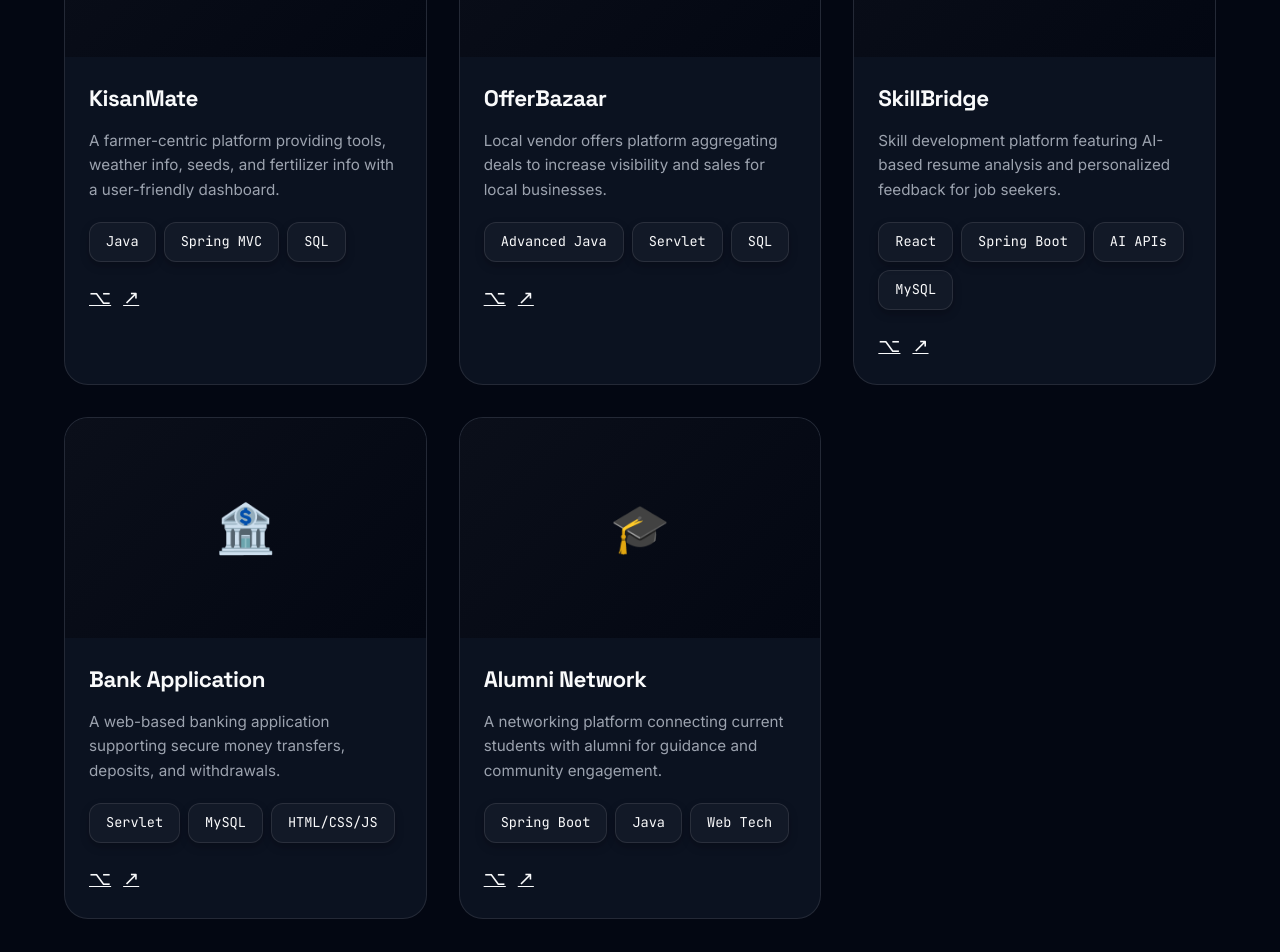
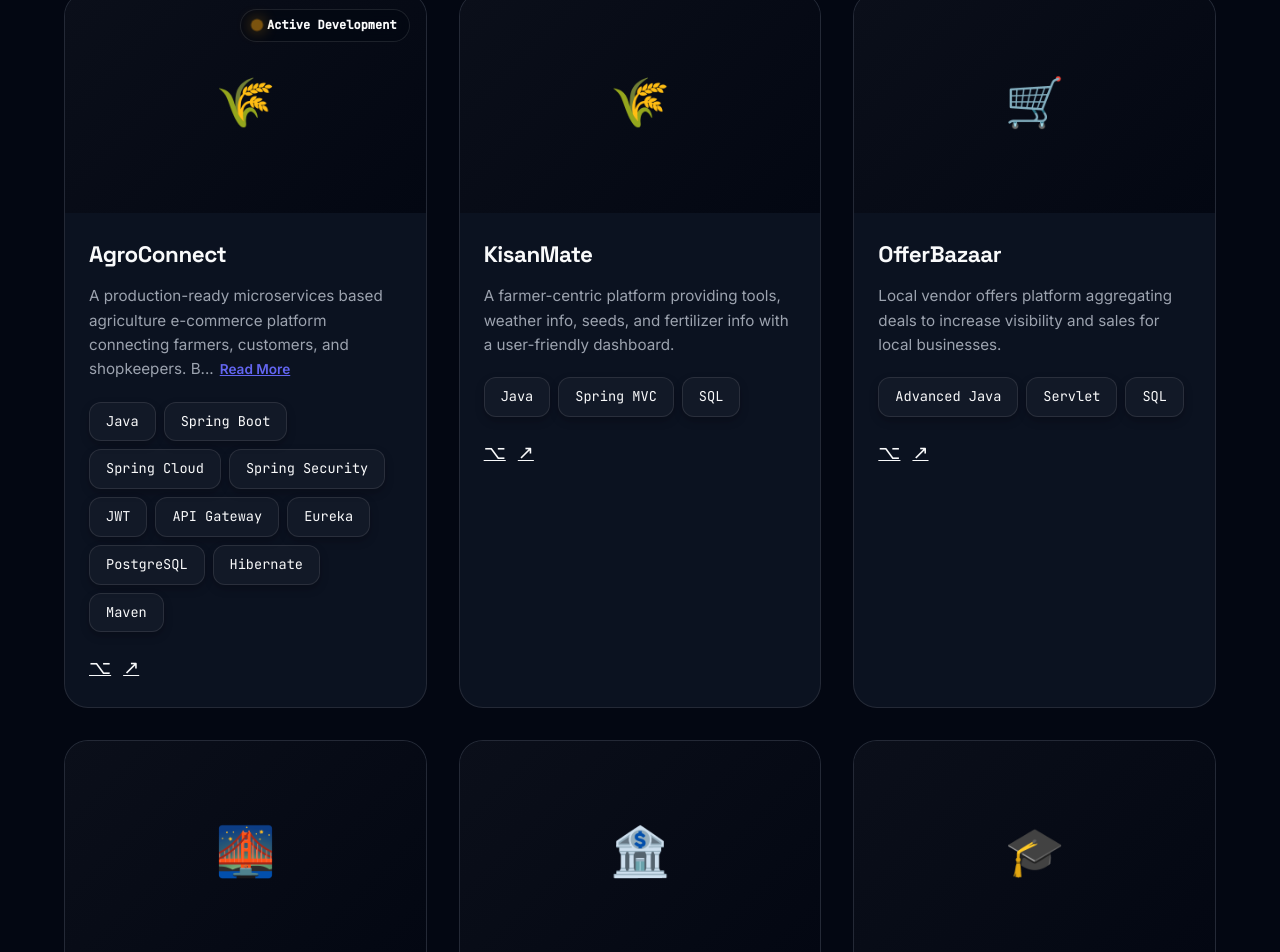
Before and after one commit to Aakash162005/My-Portfolio, a React (Vite) app in the folder my-portfolio/: page / in a window 1280 px wide. Shown: the part 2608-3560 px from the top of the page. Built offline with nearby package versions, Linux system fonts and the light colour scheme.

Commit message:
add the current working project with update skills and tools

```diff
--- a/my-portfolio/public/fullstack_portfolio_website.html
+++ b/my-portfolio/public/fullstack_portfolio_website.html
@@ -486,6 +486,25 @@
       position: relative;
     }
 
+    .project-status-badge {
+      position: absolute;
+      top: 16px;
+      right: 16px;
+      display: inline-flex;
+      align-items: center;
+      gap: 6px;
+      background: rgba(3, 7, 18, 0.6);
+      backdrop-filter: blur(8px);
+      border: 1px solid rgba(255, 255, 255, 0.1);
+      padding: 6px 12px;
+      border-radius: 100px;
+      font-size: 0.75rem;
+      font-family: var(--font-mono);
+      font-weight: 600;
+      color: var(--text-main);
+      z-index: 10;
+    }
+
     .project-info {
       padding: 24px;
     }
@@ -787,7 +806,7 @@
           <p class="hero-desc" style="max-width: 100%; text-align: left;">
             I am a 3rd-year Computer Engineering student at R C Patel Institute of Technology, passionate about building
             intelligent applications and solving real-world problems. With a solid foundation in Java, Spring Boot, and
-            database systems, I'm currently expanding my horizons into React, Docker, and AI integration.
+            database systems, I'm currently expanding my horizons into React, Docker, Kafka, and AI integration.
           </p>
           <p class="hero-desc" style="max-width: 100%; margin-top: 20px; text-align: left;">
             My journey in software development is driven by a curiosity to understand how complex systems work and a
@@ -825,8 +844,15 @@
             <span class="tech-tag">Python</span>
             <span class="tech-tag">C</span>
             <span class="tech-tag">Spring Boot</span>
+            <span class="tech-tag">Spring Cloud</span>
+            <span class="tech-tag">Spring Security</span>
+            <span class="tech-tag">JWT</span>
+            <span class="tech-tag">API Gateway</span>
+            <span class="tech-tag">Eureka</span>
             <span class="tech-tag">Hibernate</span>
+            <span class="tech-tag">Maven</span>
             <span class="tech-tag">MySQL</span>
+            <span class="tech-tag">PostgreSQL</span>
             <span class="tech-tag">MongoDB</span>
           </div>
         </div>
@@ -834,12 +860,10 @@
           <div class="tech-icon">☁</div>
           <h3 class="heading" style="margin-bottom:16px;">DevOps & Cloud</h3>
           <div class="tech-list">
-            <span class="tech-tag">Docker</span>
-            <span class="tech-tag">Kubernetes</span>
-            <span class="tech-tag">AWS</span>
+            <span class="tech-tag">Docker (Basic)</span>
+            <span class="tech-tag">Kafka (Basic)</span>
             <span class="tech-tag">CI/CD</span>
             <span class="tech-tag">Linux</span>
-            <span class="tech-tag">Nginx</span>
           </div>
         </div>
       </div>
@@ -856,6 +880,36 @@
       <div class="projects-grid">
         <!-- Project 1 -->
         <div class="project-card reveal">
+          <div class="project-image-placeholder">
+            🌾
+            <div class="project-status-badge">
+              <span class="badge-dot" style="background-color: #f59e0b; box-shadow: 0 0 10px #f59e0b;"></span>
+              Active Development
+            </div>
+          </div>
+          <div class="project-info">
+            <h3 class="project-title">AgroConnect</h3>
+            <p class="project-desc">A production-ready microservices based agriculture e-commerce platform connecting farmers, customers, and shopkeepers. Built using Spring Boot Microservices with JWT Authentication, API Gateway, Eureka Service Discovery, PostgreSQL, and Role-Based Access Control. The project is currently under active development with upcoming features including Cart, Payment Gateway, Notifications, and a React frontend.</p>
+            <div class="project-tags">
+              <span class="tech-tag">Java</span>
+              <span class="tech-tag">Spring Boot</span>
+              <span class="tech-tag">Spring Cloud</span>
+              <span class="tech-tag">Spring Security</span>
+              <span class="tech-tag">JWT</span>
+              <span class="tech-tag">API Gateway</span>
+              <span class="tech-tag">Eureka</span>
+              <span class="tech-tag">PostgreSQL</span>
+              <span class="tech-tag">Hibernate</span>
+              <span class="tech-tag">Maven</span>
+            </div>
+            <div class="project-links">
+              <a href="https://github.com/Aakash162005/Agro-Connect" target="_blank" class="project-link">⌥</a>
+              <a href="#" class="project-link">↗</a>
+            </div>
+          </div>
+        </div>
+        <!-- Project 2 -->
+        <div class="project-card reveal" style="animation-delay: 0.2s;">
           <div class="project-image-placeholder">🌾</div>
           <div class="project-info">
             <h3 class="project-title">KisanMate</h3>
@@ -872,8 +926,8 @@
             </div>
           </div>
         </div>
-        <!-- Project 2 -->
-        <div class="project-card reveal" style="animation-delay: 0.2s;">
+        <!-- Project 3 -->
+        <div class="project-card reveal" style="animation-delay: 0.4s;">
           <div class="project-image-placeholder">🛒</div>
           <div class="project-info">
             <h3 class="project-title">OfferBazaar</h3>
@@ -890,8 +944,8 @@
             </div>
           </div>
         </div>
-        <!-- Project 3 -->
-        <div class="project-card reveal" style="animation-delay: 0.4s;">
+        <!-- Project 4 -->
+        <div class="project-card reveal">
           <div class="project-image-placeholder">🌉</div>
           <div class="project-info">
             <h3 class="project-title">SkillBridge</h3>
@@ -909,8 +963,8 @@
             </div>
           </div>
         </div>
-        <!-- Project 4 -->
-        <div class="project-card reveal">
+        <!-- Project 5 -->
+        <div class="project-card reveal" style="animation-delay: 0.2s;">
           <div class="project-image-placeholder">🏦</div>
           <div class="project-info">
             <h3 class="project-title">Bank Application</h3>
@@ -927,8 +981,8 @@
             </div>
           </div>
         </div>
-        <!-- Project 5 -->
-        <div class="project-card reveal" style="animation-delay: 0.2s;">
+        <!-- Project 6 -->
+        <div class="project-card reveal" style="animation-delay: 0.4s;">
           <div class="project-image-placeholder">🎓</div>
           <div class="project-info">
             <h3 class="project-title">Alumni Network</h3>
@@ -1217,6 +1271,33 @@
     document.querySelectorAll('.project-card').forEach(el => observer.observe(el));
     document.querySelectorAll('.timeline-item').forEach(el => observer.observe(el));
 
+    // Project Read More Toggle functionality
+    document.querySelectorAll('.project-desc').forEach(descEl => {
+      const fullText = descEl.textContent.trim();
+      const maxLength = 120;
+      if (fullText.length > maxLength) {
+        const truncatedText = fullText.substring(0, maxLength) + '...';
+        descEl.innerHTML = `
+          <span class="desc-text">${truncatedText}</span>
+          <button class="read-more-btn" style="background:none; border:none; color:var(--primary); cursor:pointer; font-family:var(--font-sans); font-weight:600; font-size:0.85rem; margin-left:6px; padding:0; text-decoration:underline;">Read More</button>
+        `;
+
+        const textSpan = descEl.querySelector('.desc-text');
+        const btn = descEl.querySelector('.read-more-btn');
+
+        btn.addEventListener('click', (e) => {
+          e.preventDefault();
+          const isExpanded = descEl.classList.toggle('expanded');
+          if (isExpanded) {
+            textSpan.textContent = fullText;
+            btn.textContent = 'Show Less';
+          } else {
+            textSpan.textContent = truncatedText;
+            btn.textContent = 'Read More';
+          }
+        });
+      }
+    });
   </script>
 </body>
 
--- a/my-portfolio/src/components/About.tsx
+++ b/my-portfolio/src/components/About.tsx
@@ -19,7 +19,7 @@ export default function About() {
             <p className="hero-desc">
               I am a 3rd-year Computer Engineering student at R C Patel Institute of Technology, passionate about building
               intelligent applications and solving real-world problems. With a solid foundation in Java, Spring Boot, and
-              database systems, I'm currently expanding my horizons into React, Docker, and AI integration.
+              database systems, I'm currently expanding my horizons into React, Docker, Kafka, and AI integration.
             </p>
             <p className="hero-desc" style={{ marginTop: '20px' }}>
               My journey in software development is driven by a curiosity to understand how complex systems work and a
--- a/my-portfolio/src/components/Projects.tsx
+++ b/my-portfolio/src/components/Projects.tsx
@@ -1,4 +1,124 @@
+import { useState } from 'react';
+
+interface ProjectCardProps {
+  emoji: string;
+  title: string;
+  desc: string;
+  tags: string[];
+  github: string;
+  demo?: string;
+  statusBadge?: string;
+  delay?: string;
+}
+
+function ProjectCard({ emoji, title, desc, tags, github, demo, statusBadge, delay }: ProjectCardProps) {
+  const [isExpanded, setIsExpanded] = useState(false);
+  const maxLength = 120;
+  const isLengthy = desc.length > maxLength;
+
+  const displayText = isExpanded ? desc : (isLengthy ? `${desc.slice(0, maxLength)}...` : desc);
+
+  return (
+    <div className="project-card reveal" style={delay ? { animationDelay: delay } : undefined}>
+      <div className="project-image-placeholder">
+        {emoji}
+        {statusBadge && (
+          <div className="project-status-badge">
+            <span className="badge-dot" style={{ backgroundColor: '#f59e0b', boxShadow: '0 0 10px #f59e0b' }}></span>
+            {statusBadge}
+          </div>
+        )}
+      </div>
+      <div className="project-info">
+        <h3 className="project-title">{title}</h3>
+        <p className="project-desc">
+          {displayText}
+          {isLengthy && (
+            <button
+              onClick={() => setIsExpanded(!isExpanded)}
+              className="read-more-btn"
+              style={{
+                background: 'none',
+                border: 'none',
+                color: 'var(--primary)',
+                cursor: 'pointer',
+                fontFamily: 'var(--font-sans)',
+                fontWeight: 600,
+                fontSize: '0.85rem',
+                marginLeft: '6px',
+                padding: 0,
+                textDecoration: 'underline'
+              }}
+            >
+              {isExpanded ? 'Show Less' : 'Read More'}
+            </button>
+          )}
+        </p>
+        <div className="project-tags">
+          {tags.map((tag, idx) => (
+            <span key={idx} className="tech-tag">{tag}</span>
+          ))}
+        </div>
+        <div className="project-links">
+          <a href={github} target="_blank" rel="noreferrer" className="project-link">⌥</a>
+          <a href={demo || "#"} className="project-link">↗</a>
+        </div>
+      </div>
+    </div>
+  );
+}
+
 export default function Projects() {
+  const projectsData: ProjectCardProps[] = [
+    {
+      emoji: "🌾",
+      title: "AgroConnect",
+      desc: "A production-ready microservices based agriculture e-commerce platform connecting farmers, customers, and shopkeepers. Built using Spring Boot Microservices with JWT Authentication, API Gateway, Eureka Service Discovery, PostgreSQL, and Role-Based Access Control. The project is currently under active development with upcoming features including Cart, Payment Gateway, Notifications, and a React frontend.",
+      tags: ["Java", "Spring Boot", "Spring Cloud", "Spring Security", "JWT", "API Gateway", "Eureka", "PostgreSQL", "Hibernate", "Maven"],
+      github: "https://github.com/Aakash162005/Agro-Connect",
+      statusBadge: "Active Development"
+    },
+    {
+      emoji: "🌾",
+      title: "KisanMate",
+      desc: "A farmer-centric platform providing tools, weather info, seeds, and fertilizer info with a user-friendly dashboard.",
+      tags: ["Java", "Spring MVC", "SQL"],
+      github: "https://github.com/Aakash162005",
+      delay: "0.2s"
+    },
+    {
+      emoji: "🛒",
+      title: "OfferBazaar",
+      desc: "Local vendor offers platform aggregating deals to increase visibility and sales for local businesses.",
+      tags: ["Advanced Java", "Servlet", "SQL"],
+      github: "https://github.com/Aakash162005",
+      delay: "0.4s"
+    },
+    {
+      emoji: "🌉",
+      title: "SkillBridge",
+      desc: "Skill development platform featuring AI-based resume analysis and personalized feedback for job seekers.",
+      tags: ["React", "Spring Boot", "AI APIs", "MySQL"],
+      github: "https://github.com/Aakash162005"
+    },
+    {
+      emoji: "🏦",
+      title: "Bank Application",
+      desc: "A web-based banking application supporting secure money transfers, deposits, and withdrawals.",
+      tags: ["Servlet", "MySQL", "HTML/CSS/JS"],
+      github: "https://github.com/Aakash162005",
+      delay: "0.2s"
+    },
+    {
+      emoji: "🎓",
+      title: "Alumni Network",
+      desc: "A networking platform connecting current students with alumni for guidance and community engagement.",
+      tags: ["Spring Boot", "Java", "Web Tech"],
+      github: "https://github.com/Aakash162005",
+      delay: "0.4s"
+    }
+  ];
+
   return (
     <section id="projects">
       <div className="container">
@@ -7,97 +127,9 @@ export default function Projects() {
           <h2 className="section-title">Featured Projects</h2>
         </div>
         <div className="projects-grid">
-          {/* Project 1 */}
-          <div className="project-card reveal">
-            <div className="project-image-placeholder">🌾</div>
-            <div className="project-info">
-              <h3 className="project-title">KisanMate</h3>
-              <p className="project-desc">A farmer-centric platform providing tools, weather info, seeds, and fertilizer info
-                with a user-friendly dashboard.</p>
-              <div className="project-tags">
-                <span className="tech-tag">Java</span>
-                <span className="tech-tag">Spring MVC</span>
-                <span className="tech-tag">SQL</span>
-              </div>
-              <div className="project-links">
-                <a href="https://github.com/Aakash162005" target="_blank" rel="noreferrer" className="project-link">⌥</a>
-                <a href="#" className="project-link">↗</a>
-              </div>
-            </div>
-          </div>
-          {/* Project 2 */}
-          <div className="project-card reveal" style={{ animationDelay: '0.2s' }}>
-            <div className="project-image-placeholder">🛒</div>
-            <div className="project-info">
-              <h3 className="project-title">OfferBazaar</h3>
-              <p className="project-desc">Local vendor offers platform aggregating deals to increase visibility and sales for
-                local businesses.</p>
-              <div className="project-tags">
-                <span className="tech-tag">Advanced Java</span>
-                <span className="tech-tag">Servlet</span>
-                <span className="tech-tag">SQL</span>
-              </div>
-              <div className="project-links">
-                <a href="https://github.com/Aakash162005" target="_blank" rel="noreferrer" className="project-link">⌥</a>
-                <a href="#" className="project-link">↗</a>
-              </div>
-            </div>
-          </div>
-          {/* Project 3 */}
-          <div className="project-card reveal" style={{ animationDelay: '0.4s' }}>
-            <div className="project-image-placeholder">🌉</div>
-            <div className="project-info">
-              <h3 className="project-title">SkillBridge</h3>
-              <p className="project-desc">Skill development platform featuring AI-based resume analysis and personalized
-                feedback for job seekers.</p>
-              <div className="project-tags">
-                <span className="tech-tag">React</span>
-                <span className="tech-tag">Spring Boot</span>
-                <span className="tech-tag">AI APIs</span>
-                <span className="tech-tag">MySQL</span>
-              </div>
-              <div className="project-links">
-                <a href="https://github.com/Aakash162005" target="_blank" rel="noreferrer" className="project-link">⌥</a>
-                <a href="#" className="project-link">↗</a>
-              </div>
-            </div>
-          </div>
-          {/* Project 4 */}
-          <div className="project-card reveal">
-            <div className="project-image-placeholder">🏦</div>
-            <div className="project-info">
-              <h3 className="project-title">Bank Application</h3>
-              <p className="project-desc">A web-based banking application supporting secure money transfers, deposits, and
-                withdrawals.</p>
-              <div className="project-tags">
-                <span className="tech-tag">Servlet</span>
-                <span className="tech-tag">MySQL</span>
-                <span className="tech-tag">HTML/CSS/JS</span>
-              </div>
-              <div className="project-links">
-                <a href="https://github.com/Aakash162005" target="_blank" rel="noreferrer" className="project-link">⌥</a>
-                <a href="#" className="project-link">↗</a>
-              </div>
-            </div>
-          </div>
-          {/* Project 5 */}
-          <div className="project-card reveal" style={{ animationDelay: '0.2s' }}>
-            <div className="project-image-placeholder">🎓</div>
-            <div className="project-info">
-              <h3 className="project-title">Alumni Network</h3>
-              <p className="project-desc">A networking platform connecting current students with alumni for guidance and
-                community engagement.</p>
-              <div className="project-tags">
-                <span className="tech-tag">Spring Boot</span>
-                <span className="tech-tag">Java</span>
-                <span className="tech-tag">Web Tech</span>
-              </div>
-              <div className="project-links">
-                <a href="https://github.com/Aakash162005" target="_blank" rel="noreferrer" className="project-link">⌥</a>
-                <a href="#" className="project-link">↗</a>
-              </div>
-            </div>
-          </div>
+          {projectsData.map((project, idx) => (
+            <ProjectCard key={idx} {...project} />
+          ))}
         </div>
       </div>
     </section>
--- a/my-portfolio/src/index.css
+++ b/my-portfolio/src/index.css
@@ -538,6 +538,25 @@ section {
   position: relative;
 }
 
+.project-status-badge {
+  position: absolute;
+  top: 16px;
+  right: 16px;
+  display: inline-flex;
+  align-items: center;
+  gap: 6px;
+  background: rgba(3, 7, 18, 0.6);
+  backdrop-filter: blur(8px);
+  border: 1px solid rgba(255, 255, 255, 0.1);
+  padding: 6px 12px;
+  border-radius: 100px;
+  font-size: 0.75rem;
+  font-family: var(--font-mono);
+  font-weight: 600;
+  color: var(--text-main);
+  z-index: 10;
+}
+
 .project-info {
   padding: 24px;
 }
```
Also changed, not shown: my-portfolio/src/components/TechStack.tsx (+9 -4 lines), 1 other file (tests, documents, lock files or other folders).
